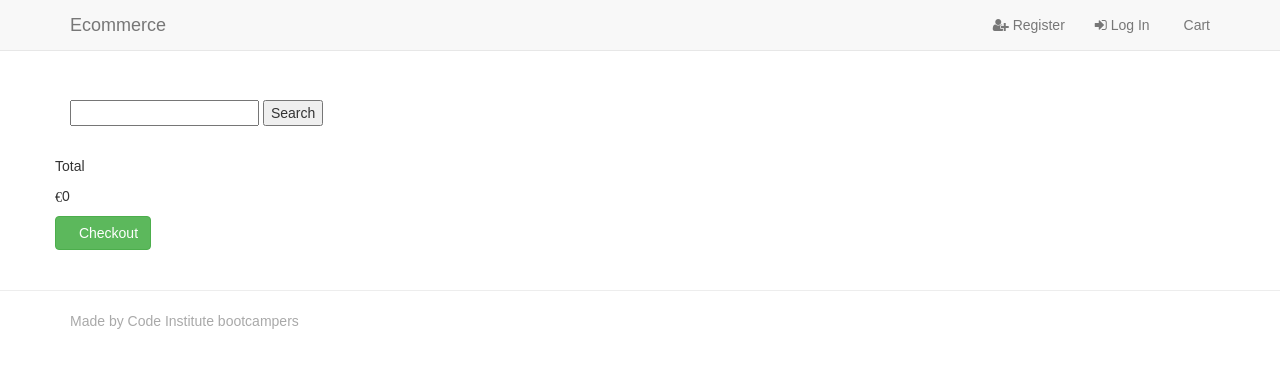
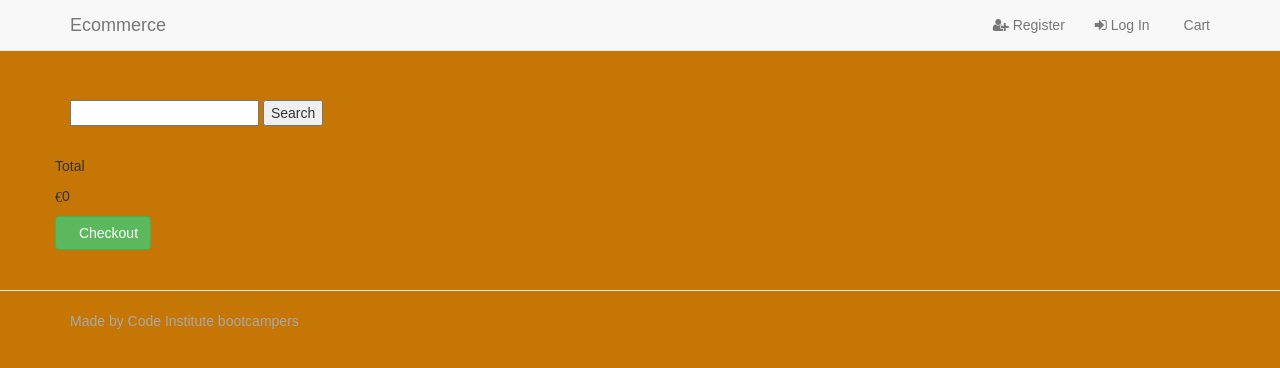
Before and after one commit to IstvanGercsak/Fourth_Milestone_Project, a Django app: page /cart/ in a window 1280 px wide. Shown: the top 368 px of the page. Run offline with Django 3.2, Linux system fonts and the light colour scheme; some libraries are stand-ins or nearby versions; some web fonts are replaced.

```diff
--- a/static/css/custom.css
+++ b/static/css/custom.css
@@ -1,6 +1,7 @@
 body {
     font-family: Arial;
     padding-top: 100px;
+    background: #c67605;
 }
 
 footer {
```
Also changed, not shown: Readme.MD.
